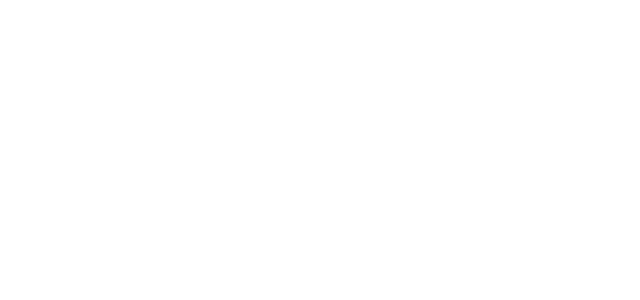
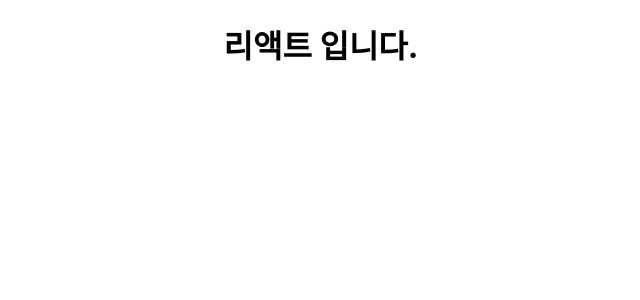
Before and after one commit to AhnByeongMin/react, a React (Create React App) app: page / in a window 1280 px wide. Shown: the top 300 px of the page, without its empty margins (319-959 px from the left). Built offline with nearby package versions, Linux system fonts and the light colour scheme.

Commit message:
AND 연산자(&&)를 사용한 조건부 렌더링

```diff
--- a/src/App.js
+++ b/src/App.js
@@ -2,10 +2,14 @@
 import './App.css';
 
 function App() {
-  const name = '리웩트';
+  const name = '리액트';
   return (
     <div className="App">
-      {name === '리액트' ? <h1>리액트 입니다.</h1> : null}
+      {/*
+      && 연산자로 인해 name이 '리액트'로 true이기에 뒤의 h1테그가 랜더링
+      반대로 AND조건이기때문에 name이 false일경우 AND조건에 맞지않아 뒷내용 랜더링되지않음
+      */}
+      {name === '리액트' && <h1>리액트 입니다.</h1>}
     </div>
   );
 }
```
